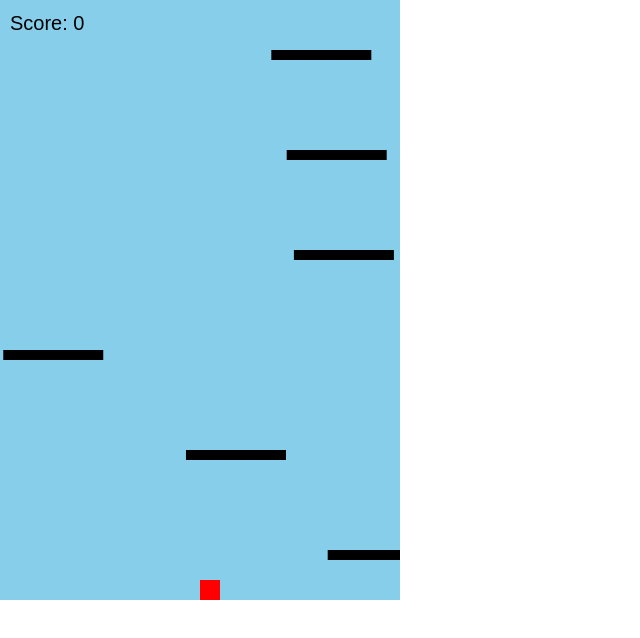
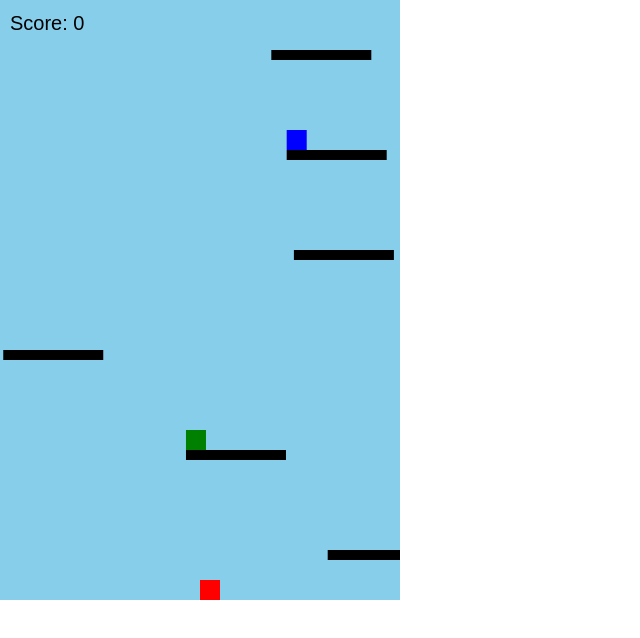
Before and after one commit to idanye/platformers-game, a plain HTML site: page index.html in a window 1280 px wide. Shown: the whole page, without its empty margins (0-640 px from the left). Drawn offline with Linux system fonts and the light colour scheme.

Commit message:
add enemies not working on only 5% of platforms (now shows for every plat) && the divisble by 10 platforms aren;t text labled by mults of 10 correctly

```diff
--- a/index.html
+++ b/index.html
@@ -62,6 +62,17 @@
         window.addEventListener('keyup', function(e) {
             keys[e.keyCode] = false;
         });
+
+        function addEnemiesToPlatforms() {
+        // Assuming there's a platforms array
+            platforms.forEach((platform, index) => {
+                // Assign an enemy to 5% of platforms randomly
+                if (Math.random() < 0.05) {
+                    const enemyType = Math.random() < 0.5 ? 'Type1' : 'Type2';
+                    platform.enemy = { type: enemyType, x: platform.x, y: platform.y - 20 }; // Example enemy position
+                }
+            });
+        }
 
         function updateGame() {
             // Check key inputs
@@ -135,7 +146,7 @@
                 }
 
                 // Check if platform should fall
-                if (platform.standTime > 170) { // Assuming 60 frames per second, 180 frames is roughly 3 seconds
+                if (platform.standTime > 160) { // Assuming 60 frames per second, 180 frames is roughly 3 seconds
                     platforms.splice(index, 1); // Remove platform from array
                     reachedPlatforms.delete(platform); // Remove from reachedPlatforms set if it was the one that fell
                     if (lastPlatform === platform)           lastPlatform = null; // Reset lastPlatform if it was the one that fell
@@ -155,16 +166,51 @@
             ctx.fillStyle = 'red';
             ctx.fillRect(player.x, player.y, player.width, player.height);
 
-            // Draw platforms
-            platforms.forEach(platform => {
+            // Draw platforms and label for platforms divisible by 10
+            platforms.forEach((platform, index) => {
                 ctx.fillStyle = 'black';
                 ctx.fillRect(platform.x, platform.y, platform.width, platform.height);
+
+                // Check if platform index is divisible by 10 and label it
+                if ((index + 1) % 10 === 0) {
+                    ctx.fillStyle = 'white'; // Contrast color for visibility
+                    ctx.fillText(`${index + 1}`, platform.x + 5, platform.y + 20);
+                }
+
+                // Draw enemies if they exist on the platform
+                if (platform.enemy) {
+                    ctx.fillStyle = platform.enemy.type === 'Type1' ? 'blue' : 'green';
+                    ctx.fillRect(platform.enemy.x, platform.enemy.y, 20, 20); // Example enemy size
+                    // For Type2 enemies, update their position here for movement
+                    if (platform.enemy.type === 'Type2') {
+                        // Example movement logic for Type2 enemy
+                        platform.enemy.x += platform.enemyDirection * 2; // Move side to side
+                        // Change direction if hitting the platform edges
+                        if (platform.enemy.x <= platform.x || platform.enemy.x + 20 >= platform.x + platform.width) {
+                            platform.enemyDirection *= -1;
+                        }
+                    }
+                }
             });
+
+            // Call this function after initializing/creating platforms
+            addEnemiesToPlatforms();
 
             // Draw score
             ctx.fillStyle = 'black';
             ctx.font = '20px Arial';
             ctx.fillText(`Score: ${score}`, 10, 30);
+
+            // Player and enemy collision detection (simplified example)
+            platforms.forEach(platform => {
+                if (platform.enemy && player.x < platform.enemy.x + 20 &&
+                    player.x + player.width > platform.enemy.x &&
+                    player.y < platform.enemy.y + 20 &&
+                    player.y + player.height > platform.enemy.y) {
+                    // Handle player death or game over
+                    console.log('Player touched an enemy! Game Over!');
+                }
+            });
 
             requestAnimationFrame(updateGame);
         }
```
Lines whose indentation alone changed are shown as unchanged.
